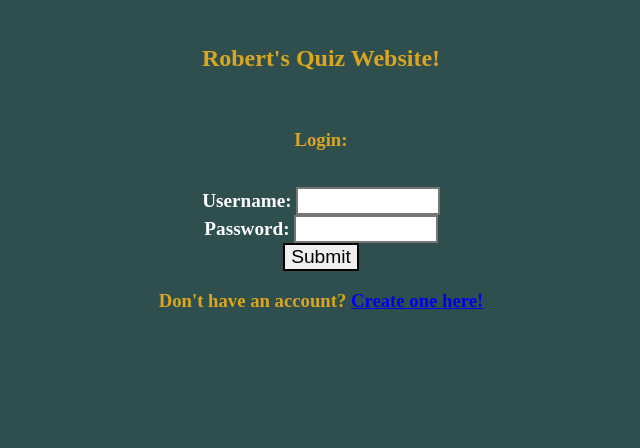
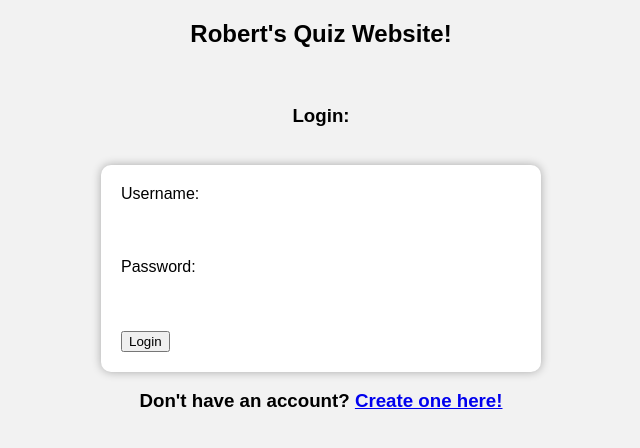
Before and after one commit to GcRayden/rphillipsITP225sproj, a PHP site: page / in a window 1280 px wide. Shown: the top 448 px of the page, without its empty margins (319-959 px from the left). Run offline with PHP 8.4, Linux system fonts and the light colour scheme.

Commit message:
Updated look and feel

```diff
--- a/includes/footer.php
+++ b/includes/footer.php
@@ -0,0 +1 @@
+</html>
--- a/includes/header.php
+++ b/includes/header.php
@@ -1,7 +1,7 @@
 <!doctype html>
 <html>
     <head>
-        <title>Login Page</title>
+        <title><?php echo $_SESSION['header'] ?></title>
         <meta name="viewport" content="width=device-width, initial-scale=1">
         <link rel="stylesheet" href="style.css">
     </head>
--- a/index.php
+++ b/index.php
@@ -27,60 +27,22 @@ if (isset($_POST['submitButton']))
 }
 ?>
 
-<!doctype html>
-<html>
-    <head>
-        <title>Login Page</title>
-        <meta></meta>
-        <style>
-
-            body {
-                margin: 0;
-	            padding: 25px;
-	            border: 0;
-                text-align: center;
-                background-color:darkslategrey;
-            }
-
-            label {
-                font-size: larger;
-                font-weight: 800;
-                color:white;
-            }
-
-            select {
-                font-size: larger;
-                border-style: solid;
-                border-width: 0px;
-                overflow: hidden;
-            }
-
-            input {
-                font-size: larger;
-                border-style: solid;
-                border-width: 2px;
-                line-break: 10px;
-            }
-
-            h2, h3, p {
-                color:goldenrod;
-            }
-
-        </style>
-    </head>
+<?php include './includes/header.php';?>
 <body>
     <h2>Robert's Quiz Website!</h2><br/>
     <h3>Login:</h3><br/>
     <form method="post">
+        <div class="form-group" style="display:flex; flex-direction:column; align-items:flex-start;">
             <label for="username">Username:</label>
-            <input type="text" name="username" value="<?php echo htmlspecialchars($_POST['username'] ?? '', ENT_QUOTES); ?>" size="10" /><br>
+            <input type="text" id="username" name="username" class="form-control" required>
             <label for="password">Password:</label>
-            <input type="text" name="password" value="<?php echo htmlspecialchars($_POST['password'] ?? '', ENT_QUOTES); ?>" size="10" /><br>
-            <input type="submit" name="submitButton"/>
+            <input type="password" id="password" name="password" class="form-control" required>
+            <button type="submit" name="submitButton">Login</button>
+        </div>
     </form>
 
     <h3>Don't have an account? <a href="create_account.php">Create one here!</a>
 
     <h2><?php echo $message ?></h2>
 </body>
-</html>
+<?php include './includes/footer.php';?>
--- a/style.css
+++ b/style.css
@@ -1,6 +1,43 @@
   body {
     margin: 0;
-    font-family: Arial, Helvetica, sans-serif;
+    padding: 0;
+    background-color: #f2f2f2;
+    font-family: Arial, sans-serif;
+  }
+
+  form {
+    width: 400px;
+    margin: 0 auto;
+    background-color: #fff;
+    padding: 20px;
+    border-radius: 10px;
+    box-shadow: 0px 0px 10px rgba(0, 0, 0, 0.3);
+  }
+
+  h2, h3 {
+    text-align: center;
+    margin-bottom: 20px;
+  }
+
+  input[type="text"], input[type="password"] {
+    width: 95%;
+    padding: 10px;
+    border: none;
+    border-radius: 5px;
+    margin-bottom: 20px;
+  }
+
+  input[type="submit"] {
+    background-color: #4CAF50;
+    color: #fff;
+    border: none;
+    padding: 10px;
+    border-radius: 5px;
+    cursor: pointer;
+  }
+
+  input[type="submit"]:hover {
+    background-color: #3e8e41;
   }
 
   .topnav {
```
Also changed, not shown: account.php (+3 -9 lines), create_account.php (+2 -8 lines), my_quizzes.php (+2 -8 lines), quiz_browser.php (+2 -8 lines). Lines whose indentation alone changed are shown as unchanged.
